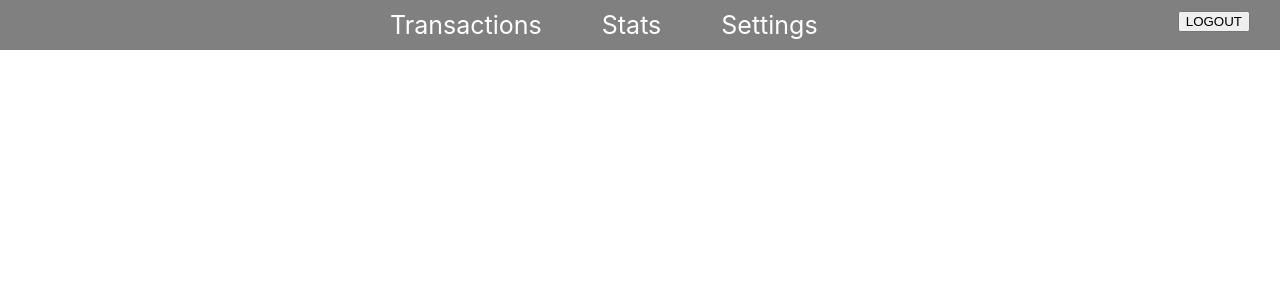
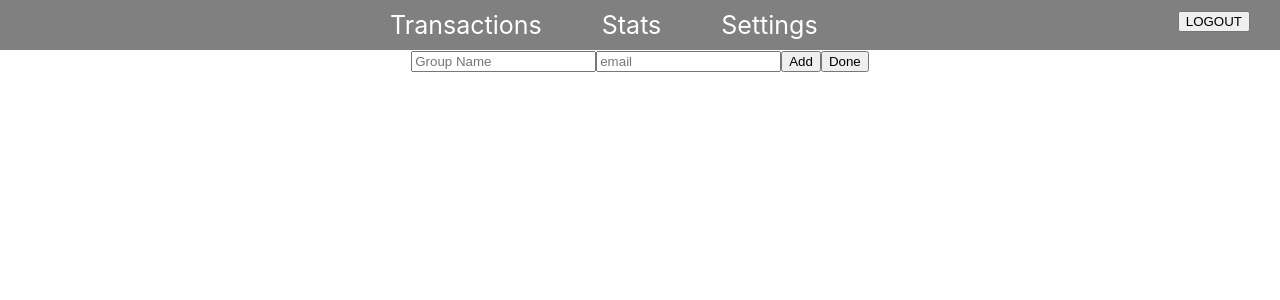
Before and after one commit to pankaj-404/payment-management-system, a React (Create React App) app in the folder payment-management-system/: page /addGroup in a window 1280 px wide. Shown: the top 300 px of the page. Built offline with nearby package versions, Linux system fonts and the light colour scheme.

Commit message:
Added Signin Signup and GroupDetails features

```diff
--- /dev/null
+++ b/payment-management-system/src/components/GroupDetails.jsx
@@ -0,0 +1,71 @@
+import React from "react";
+import { Link } from "react-router-dom";
+
+export default class GroupDetails extends React.Component {
+  constructor(props) {
+    super(props);
+    this.state = {
+      users: [],
+      email: "",
+      groupName: "",
+    };
+  }
+
+  handleAdd = (e) => {
+    const { email, users } = this.state;
+    this.setState({
+      users: [...users, email],
+      email: "",
+    });
+  };
+
+  handleInput = (e) => {
+    this.setState({
+      [e.target.name]: e.target.value,
+    });
+  };
+
+  render() {
+    const { handleInput, handleAdd } = this;
+    const { users, email, groupName } = this.state;
+    return (
+      <div>
+        <input
+          type="text"
+          name="groupName"
+          value={groupName}
+          onChange={(e) => handleInput(e)}
+          placeholder="Group Name"
+        />
+        <input
+          type="email"
+          name="email"
+          value={email}
+          onChange={(e) => {
+            handleInput(e);
+          }}
+          placeholder="email"
+        />
+        <button onClick={(e) => handleAdd(e)}>Add</button>
+        <Link to="/transactions">
+          <button onClick={() => console.log(this.state)}>Done</button>
+        </Link>
+        {users.length > 0 && (
+          <>
+            <div>GROUP NAME :{" " + groupName}</div>
+            <div style={{ margin: "20px 0 0 0", textAlign: "center" }}>
+              USERS:
+              <br />
+              {users.map((user, i) => (
+                <div style={{ margin: "5px 0 0 0", textAlign: "center" }}>
+                  {i + 1 + " "}
+                  {user}
+                </div>
+              ))}
+            </div>
+          </>
+        )}
+      </div>
+    );
+  }
+}
--- a/payment-management-system/src/components/Routes.jsx
+++ b/payment-management-system/src/components/Routes.jsx
@@ -7,6 +7,7 @@ import Settings from "./Settings";
 import Stats from "./Stats";
 import Navbar from "./Navbar";
 import Body from "./Body";
+import GroupDetails from "./GroupDetails";
 
 export default function Routes() {
   return (
@@ -16,6 +17,7 @@ export default function Routes() {
         <Route exact path="/" render={() => <Signin />} />
         <Route path="/home" render={() => <Body />} />
         <Route path="/signup" render={() => <Signup />} />
+        <Route exact path="/addGroup" render={() => <GroupDetails />} />
         <Route path="/transactions" render={() => <Transactions />} />
         <Route path="/settings" render={() => <Settings />} />
         <Route path="/stats" render={() => <Stats />} />
--- a/payment-management-system/src/components/Transactions.jsx
+++ b/payment-management-system/src/components/Transactions.jsx
@@ -1,5 +1,10 @@
 import React from "react";
-
+import { Link } from "react-router-dom";
 export default function Transactions() {
-  return <div>Trans</div>;
+  return (
+    <div>
+      Welcome to App Click on ADD for creating GROUP{" "}
+      <Link to="/addGroup">ADD</Link>
+    </div>
+  );
 }
```
